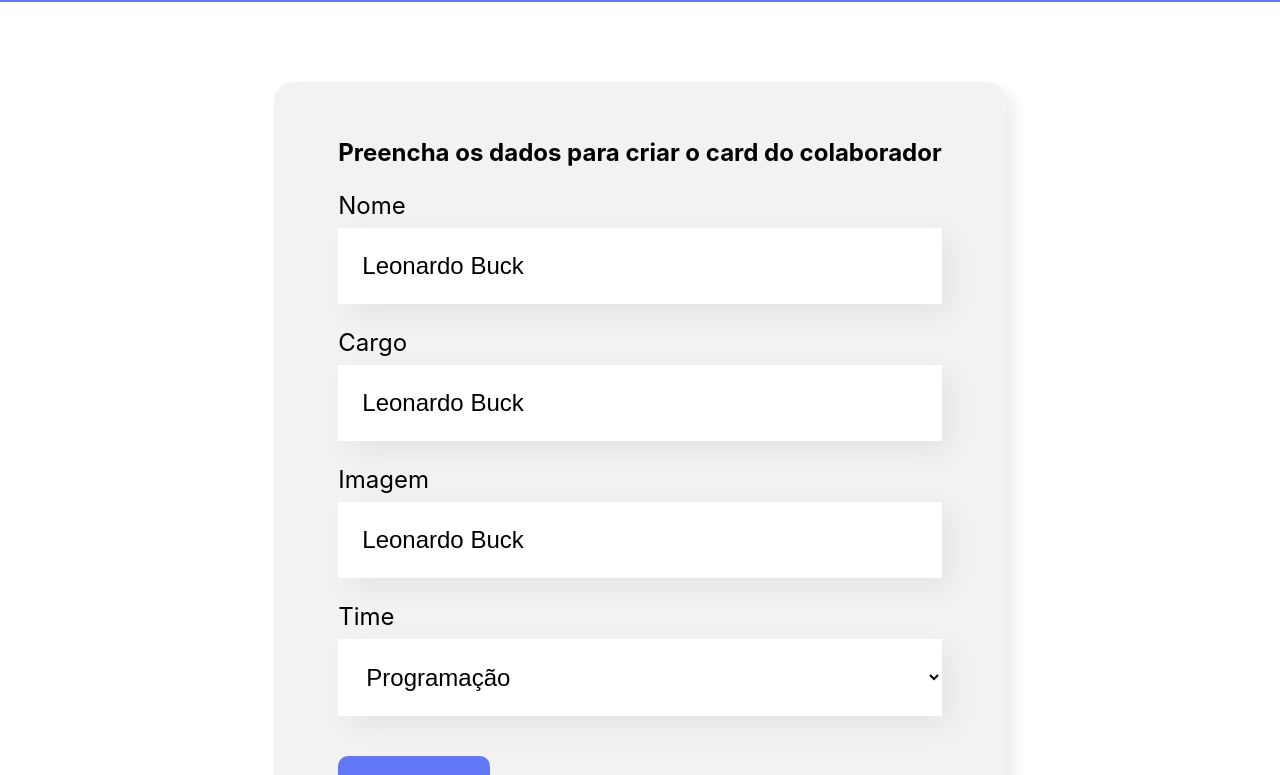
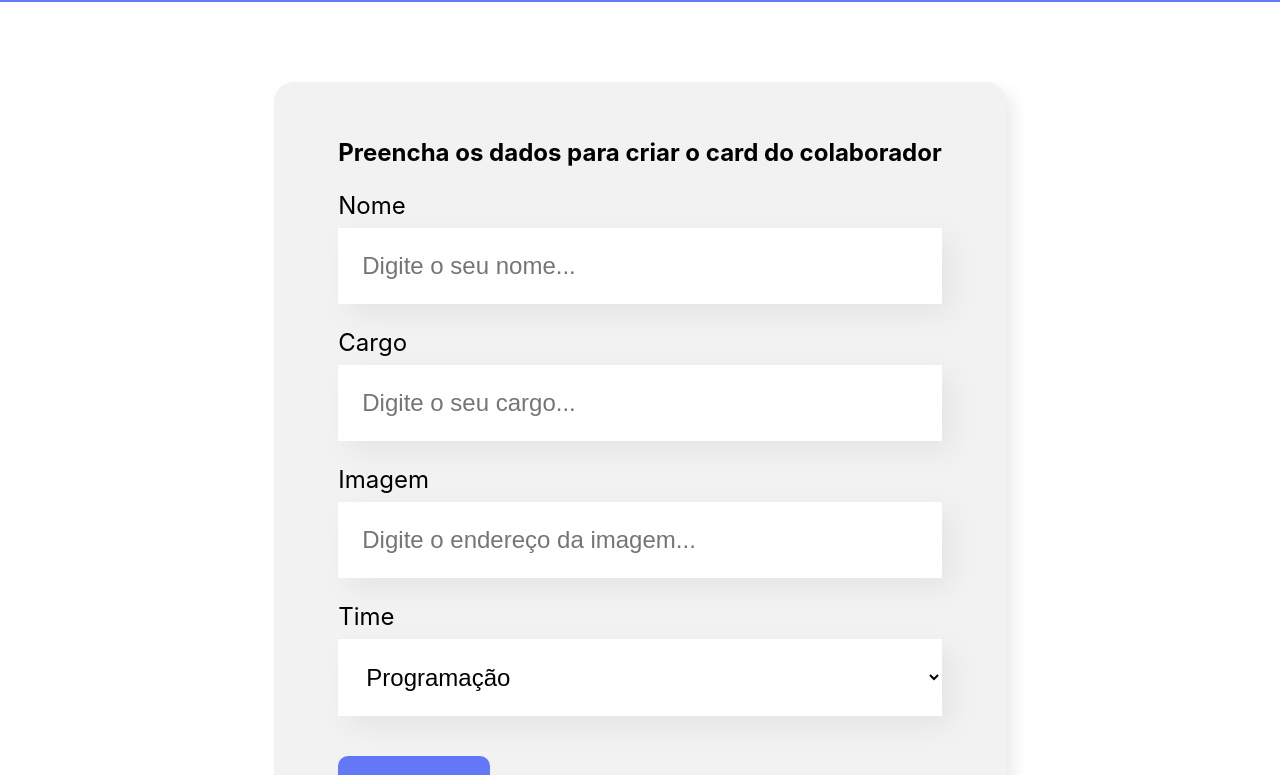
Before and after one commit to leobuck/alura-react, a React (Create React App) app: page / in a window 1280 px wide. Shown: the part 496-1271 px from the top of the page. Built offline with nearby package versions, Linux system fonts and the light colour scheme.

Commit message:
Controlando o estado

```diff
--- a/src/components/CampoTexto/index.js
+++ b/src/components/CampoTexto/index.js
@@ -1,21 +1,21 @@
-import './CampoTexto.css'
-
-let valor = 'Leonardo Buck'
-
-const aoDigitar = (evento) => {
-    valor = evento.target.value
-    console.log(valor)
-}
+import "./CampoTexto.css";
 
 const CampoTexto = (props) => {
-    return (
-        <div className="campo-texto">
-            <label>
-                {props.label}
-            </label>
-            <input value={valor} onChange={aoDigitar} required={props.obrigatorio} placeholder={`${props.placeholder}...`} />
-        </div>
-    )
-}
+  const aoDigitar = (evento) => {
+    props.aoAlterar(evento.target.value);
+  };
 
-export default CampoTexto
+  return (
+    <div className="campo-texto">
+      <label>{props.label}</label>
+      <input
+        value={props.valor}
+        onChange={aoDigitar}
+        required={props.obrigatorio}
+        placeholder={`${props.placeholder}...`}
+      />
+    </div>
+  );
+};
+
+export default CampoTexto;
--- a/src/components/Formulario/index.js
+++ b/src/components/Formulario/index.js
@@ -1,3 +1,4 @@
+import { useState } from "react";
 import Botao from "../Botao";
 import CampoTexto from "../CampoTexto";
 import ListaSuspensa from "../ListaSuspensa";
@@ -14,22 +15,48 @@
     "Inovação e Gestão",
   ];
 
+  const [nome, setNome] = useState("");
+  const [cargo, setCargo] = useState("");
+  const [imagem, setImagem] = useState("");
+  const [time, setTime] = useState("");
+
   const aoSalvar = (evento) => {
-    evento.preventDefault()
-    console.log("Form foi submetido")
-  }
+    evento.preventDefault();
+    console.log("Form foi submetido => ", nome, cargo, imagem, time);
+  };
 
   return (
     <section className="formulario">
       <form onSubmit={aoSalvar}>
         <h2>Preencha os dados para criar o card do colaborador</h2>
-        <CampoTexto obrigatorio={true} label="Nome" placeholder="Digite o seu nome" />
-        <CampoTexto obrigatorio={true} label="Cargo" placeholder="Digite o seu cargo" />
-        <CampoTexto label="Imagem" placeholder="Digite o endereço da imagem" />
-        <ListaSuspensa obrigatorio={true} label="Time" itens={times} />
-        <Botao>
-          Criar Card
-        </Botao>
+        <CampoTexto
+          obrigatorio={true}
+          label="Nome"
+          placeholder="Digite o seu nome"
+          valor={nome}
+          aoAlterar={(valor) => setNome(valor)}
+        />
+        <CampoTexto
+          obrigatorio={true}
+          label="Cargo"
+          placeholder="Digite o seu cargo"
+          valor={cargo}
+          aoAlterar={(valor) => setCargo(valor)}
+        />
+        <CampoTexto
+          label="Imagem"
+          placeholder="Digite o endereço da imagem"
+          valor={imagem}
+          aoAlterar={(valor) => setImagem(valor)}
+        />
+        <ListaSuspensa
+          obrigatorio={true}
+          label="Time"
+          itens={times}
+          valor={time}
+          aoAlterar={(valor) => setTime(valor)}
+        />
+        <Botao>Criar Card</Botao>
       </form>
     </section>
   );
--- a/src/components/ListaSuspensa/index.js
+++ b/src/components/ListaSuspensa/index.js
@@ -4,7 +4,11 @@
   return (
     <div className="lista-suspensa">
       <label>{props.label}</label>
-      <select required={props.obrigatorio}>
+      <select
+        onChange={(evento) => props.aoAlterar(evento.target.value)}
+        required={props.obrigatorio}
+        value={props.valor}
+      >
         {props.itens.map((item) => (
           <option key={item}>{item}</option>
         ))}
```
